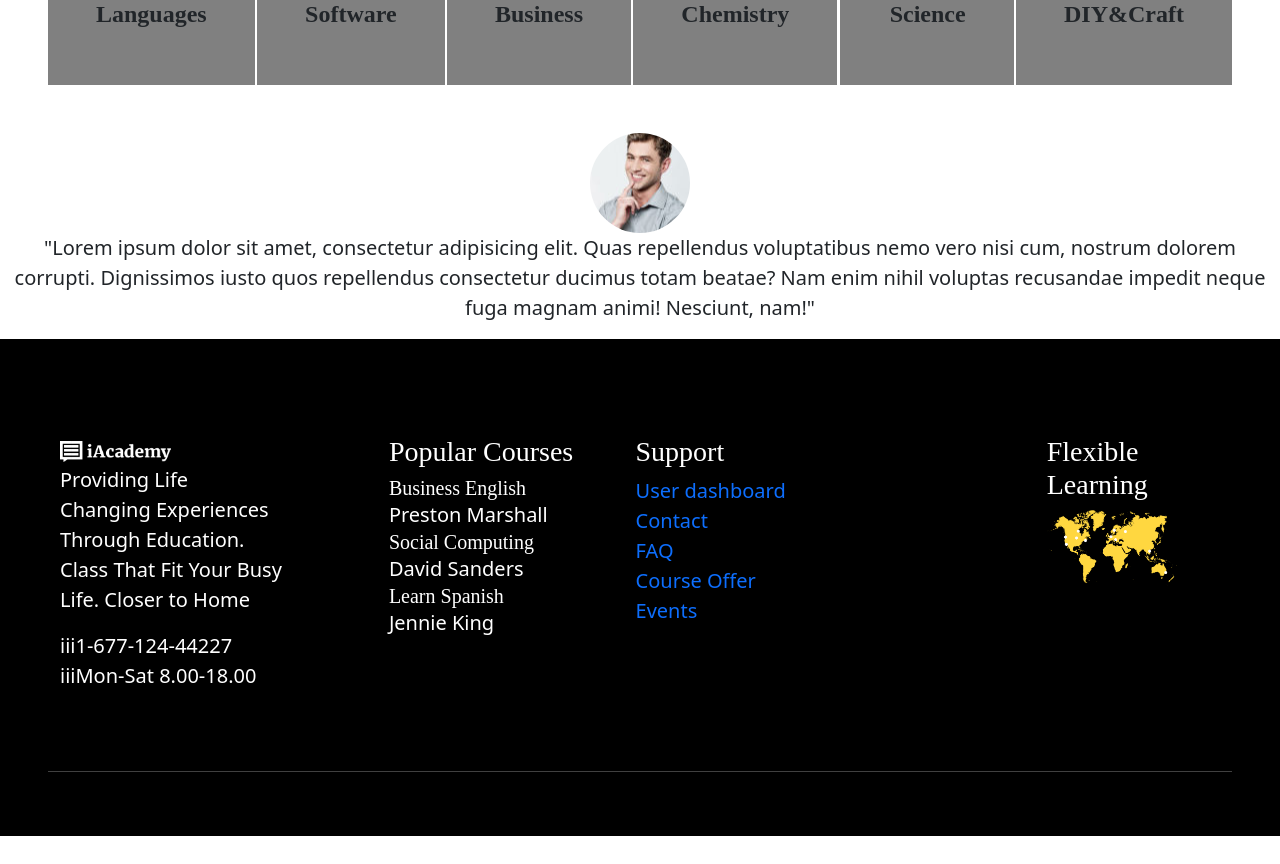
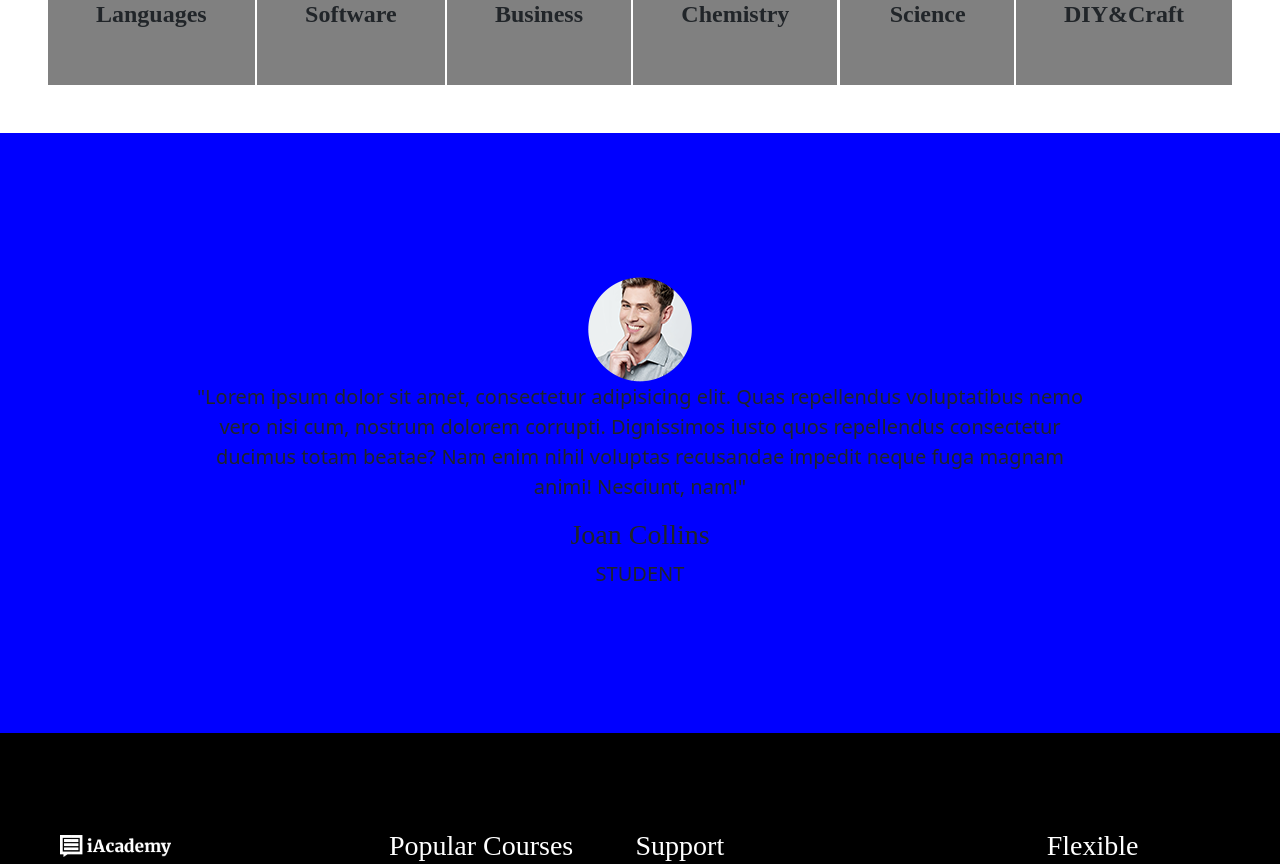
Before and after one commit to AnielloPiscopo/proj-html-vuejs, a Vue app: page / in a window 1280 px wide. Shown: the part 460-1324 px from the top of the page. Before the commit the page ends 1296 px from the top, so only its background shows below. Built offline with nearby package versions, Linux system fonts and the light colour scheme.

Commit message:
Fixed the MainTestimonials component

```diff
--- a/src/components/main/MainTestimonials.vue
+++ b/src/components/main/MainTestimonials.vue
@@ -13,22 +13,26 @@ export default {
 </script>
 
 <template>
-    <div class="container-fluid d-flex flex-column">
-        <div class="my_img-container rounded rounded-pill align-self-center"></div>
-        <p class="text-center">
-            "Lorem ipsum dolor sit amet, consectetur adipisicing elit. Quas repellendus voluptatibus nemo vero nisi
-            cum, nostrum dolorem corrupti. Dignissimos iusto quos repellendus consectetur ducimus totam beatae? Nam
-            enim nihil voluptas recusandae impedit neque fuga magnam animi! Nesciunt, nam!"
-        </p>
-    </div>
+    <section id='testimonials' class="p-5">
+        <div class="container-fluid d-flex flex-column p-5 my-5 text-center">
+            <img :src="store.getImgPath('testimonials-standard-2.png')" alt="" class="align-self-center">
+            <div class="row justify-content-center">
+                <div class="col-10">
+                    <p>
+                        "Lorem ipsum dolor sit amet, consectetur adipisicing elit. Quas repellendus voluptatibus nemo
+                        vero nisi
+                        cum, nostrum dolorem corrupti. Dignissimos iusto quos repellendus consectetur ducimus totam
+                        beatae? Nam
+                        enim nihil voluptas recusandae impedit neque fuga magnam animi! Nesciunt, nam!"
+                    </p>
+                </div>
+            </div>
+            <h3 class="my_font-serif ">Joan Collins</h3>
+            <span class="text-uppercase ">Student</span>
+        </div>
+    </section>
 </template>
 
 <style lang="scss" scoped>
-.my_img-container {
-    background-image: url('../../assets/img/instructor-img-6-150x150.jpg');
-    height: 100px;
-    width: 100px;
-    background-position: top;
-    background-position: 60% 25%;
-}
+
 </style>
--- a/src/styles/momentaneal-styles.css
+++ b/src/styles/momentaneal-styles.css
@@ -8,6 +8,10 @@ footer .col{
     background-color: blue;
 }
 
-main .my_icons-container .my_icon-container{
+main>.my_icons-container .my_icon-container{
     background-color: grey;
 }
+
+#testimonials{
+    background-color: blue;
+}
```
